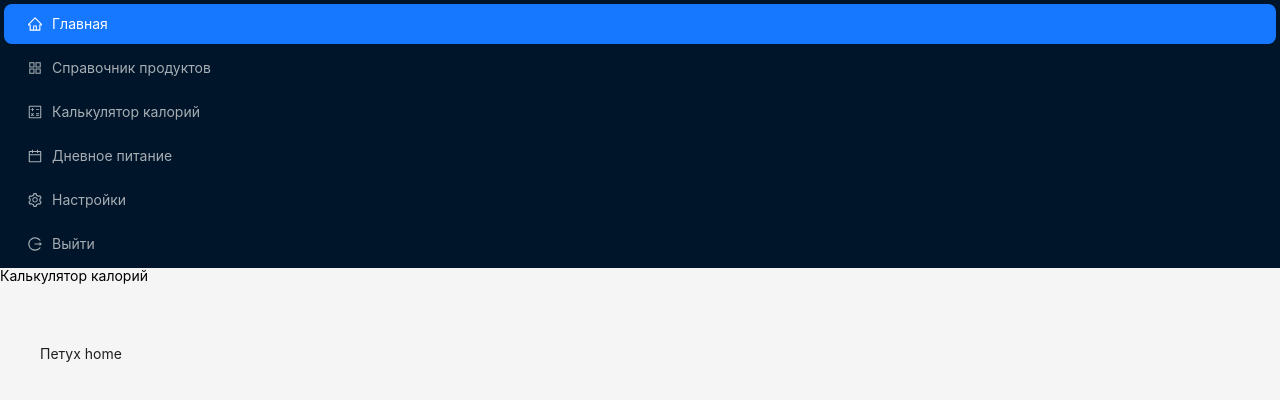
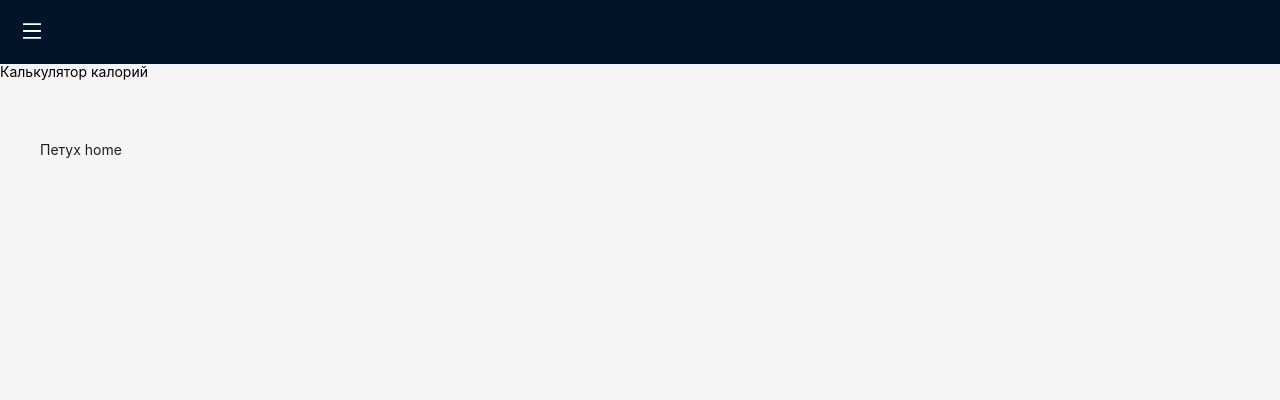
Before and after one commit to katyaaplyusnina/calories-calc, a React (Create React App) app: page / in a window 1280 px wide. Shown: the top 400 px of the page. Built offline with nearby package versions, Linux system fonts and the light colour scheme.

Commit message:
menu improved (hamborgerized)

```diff
--- a/src/components/Layout/AppLayout.tsx
+++ b/src/components/Layout/AppLayout.tsx
@@ -1,14 +1,14 @@
 import { Layout } from 'antd';
 import { Outlet } from 'react-router-dom';
 import Header from './Header';
-import Sider from './Sider';
+import AppSider from './AppSider';
 
 const { Content } = Layout;
 
 const AppLayout = () => {
     return (
         <Layout style={{ minHeight: '100vh' }}>
-            <Sider />
+            <AppSider />
             <Layout>
                 <Header />
                 <Content style={{ margin: '24px 16px 0' }}>
--- /dev/null
+++ b/src/components/Layout/AppSider.tsx
@@ -0,0 +1,68 @@
+import { useState } from 'react';
+import { Drawer, Menu, Button } from 'antd';
+import {
+    HomeOutlined,
+    AppstoreOutlined,
+    CalculatorOutlined,
+    CalendarOutlined,
+    LogoutOutlined,
+    SettingOutlined,
+    MenuOutlined
+} from '@ant-design/icons';
+import { Link } from 'react-router-dom';
+import LogoutButton from "../auth/LogoutButton";
+
+const AppSider = () => {
+    const [visible, setVisible] = useState(false);
+
+    const showDrawer = () => setVisible(true);
+    const closeDrawer = () => setVisible(false);
+
+    return (
+        <>
+            {/* Кнопка для открытия меню */}
+            <div style={{ padding: '16px', background: '#001529' }}>
+                <Button
+                    type="text"
+                    icon={<MenuOutlined />}
+                    onClick={showDrawer}
+                    style={{ color: 'white', fontSize: '20px' }}
+                />
+            </div>
+
+            {/* Drawer — выдвигающееся меню */}
+            <Drawer
+                title="Меню"
+                placement="left"
+                closable
+                onClose={closeDrawer}
+                open={visible}
+                bodyStyle={{ padding: 0 }}
+                width="100%" // На весь экран
+            >
+                <Menu theme="dark" mode="inline" defaultSelectedKeys={['1']} onClick={closeDrawer}>
+                    <Menu.Item key="1" icon={<HomeOutlined />}>
+                        <Link to="/">Главная</Link>
+                    </Menu.Item>
+                    <Menu.Item key="2" icon={<AppstoreOutlined />}>
+                        <Link to="/products">Справочник продуктов</Link>
+                    </Menu.Item>
+                    <Menu.Item key="3" icon={<CalculatorOutlined />}>
+                        <Link to="/calculator">Калькулятор калорий</Link>
+                    </Menu.Item>
+                    <Menu.Item key="4" icon={<CalendarOutlined />}>
+                        <Link to="/daily-meals">Дневное питание</Link>
+                    </Menu.Item>
+                    <Menu.Item key="5" icon={<SettingOutlined />}>
+                        <Link to="/settings">Настройки</Link>
+                    </Menu.Item>
+                    <Menu.Item key="6" icon={<LogoutOutlined />}>
+                        <LogoutButton />
+                    </Menu.Item>
+                </Menu>
+            </Drawer>
+        </>
+    );
+};
+
+export default AppSider;
--- a/src/components/Layout/Sider.tsx
+++ /dev/null
@@ -1,35 +0,0 @@
-import { Menu } from 'antd';
-import { Link } from 'react-router-dom';
-import {
-    HomeOutlined,
-    AppstoreOutlined,
-    CalculatorOutlined, CalendarOutlined, LogoutOutlined, SettingOutlined,
-} from '@ant-design/icons';
-import LogoutButton from "../auth/LogoutButton";
-
-const Sider = () => {
-    return (
-        <Menu theme="dark" mode="inline" defaultSelectedKeys={['1']}>
-            <Menu.Item key="1" icon={<HomeOutlined />}>
-                <Link to="/">Главная</Link>
-            </Menu.Item>
-            <Menu.Item key="2" icon={<AppstoreOutlined />}>
-                <Link to="/products">Справочник продуктов</Link>
-            </Menu.Item>
-            <Menu.Item key="3" icon={<CalculatorOutlined />}>
-                <Link to="/calculator">Калькулятор калорий</Link>
-            </Menu.Item>
-            <Menu.Item key="4" icon={<CalendarOutlined />}>
-                <Link to="/daily-meals">Дневное питание</Link>
-            </Menu.Item>
-            <Menu.Item key="5" icon={<SettingOutlined />}>
-                <Link to="/settings">Настройки</Link>
-            </Menu.Item>
-            <Menu.Item key="6" icon={<LogoutOutlined />}>
-                <LogoutButton></LogoutButton>
-            </Menu.Item>
-        </Menu>
-    );
-};
-
-export default Sider;
```
